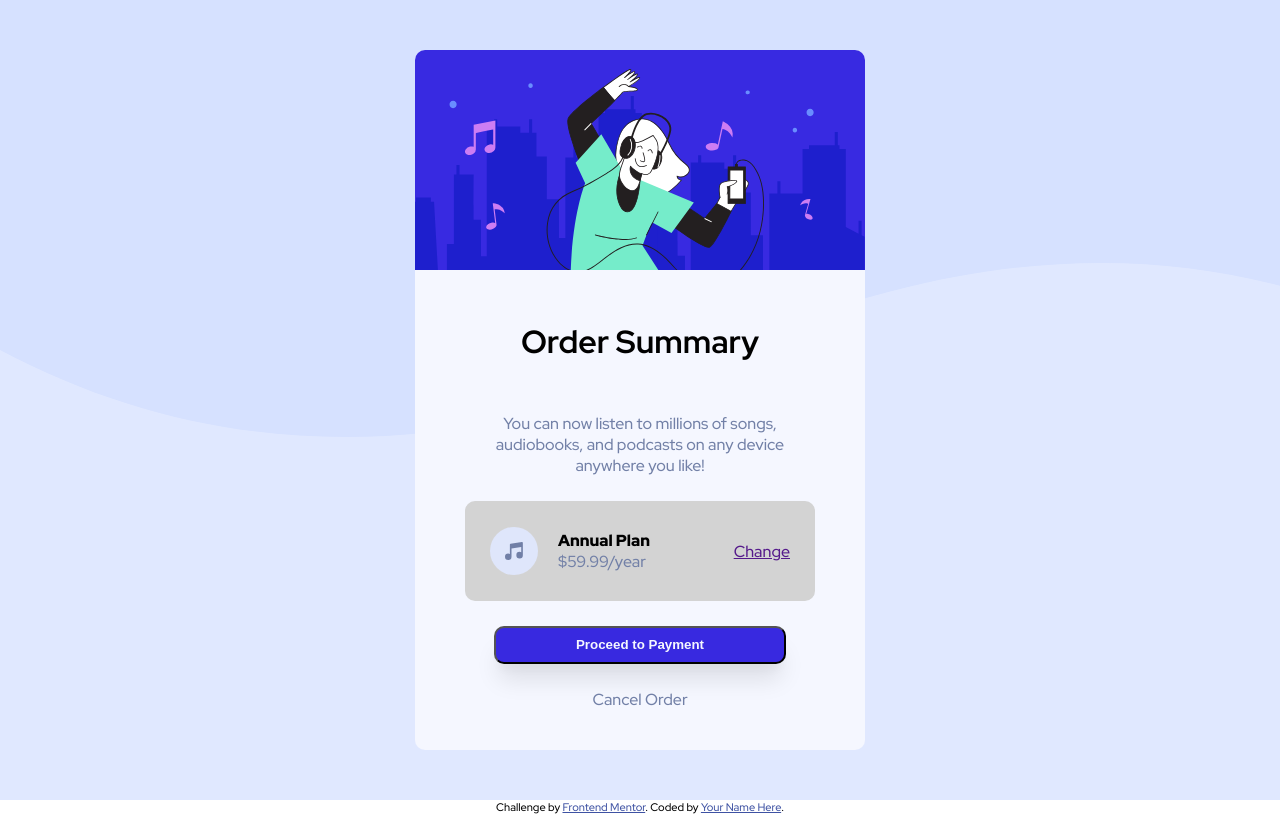
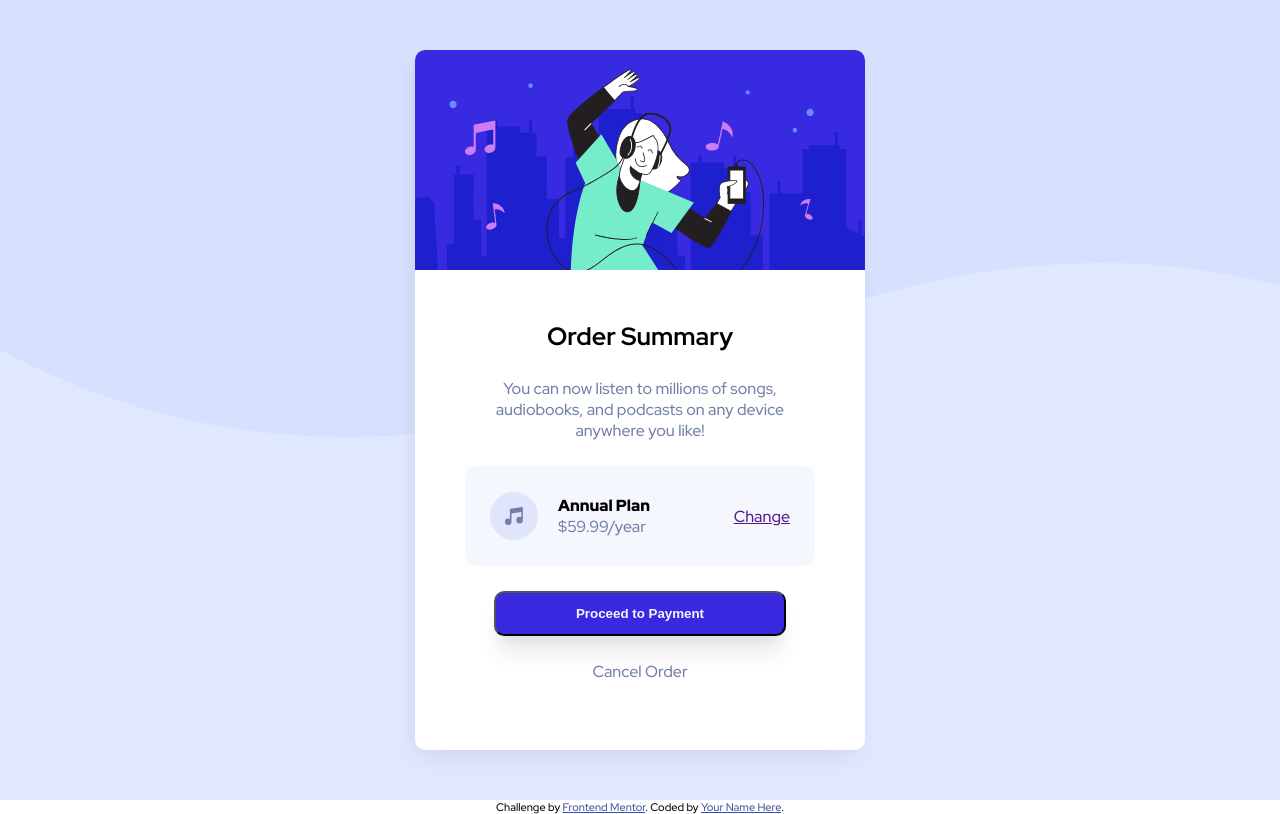
Before and after one commit to jhaynes322/order_summary_project, a plain HTML site: page index.html in a window 1280 px wide. Drawn offline with Linux system fonts and the light colour scheme.

Commit message:
A couple color tweaks and added .card box-shadow

```diff
--- a/style.css
+++ b/style.css
@@ -34,7 +34,8 @@ body {
     max-width: 28.125em;
     height: 43.75em;
     border-radius: 10px;
-    background-color: var(--very-pale-blue);
+    background-color: white;
+    box-shadow: rgba(0, 0, 0, 0.1) -4px 9px 25px -6px;
 }
 
 .hero {
@@ -44,7 +45,8 @@ body {
 }
 
 .card-h1 {
-    padding-bottom: 1.5625em;
+    padding-bottom: 25px;
+    font-size: 25px;
 }
 
 .card-p {
@@ -60,7 +62,7 @@ body {
     flex-direction: row;
     align-items: center;
     justify-content: space-between;
-    background-color: lightgray;
+    background-color: var(--very-pale-blue);
     border-radius: 10px;
     width: 21.875em;
     height: 6.25em;
@@ -94,7 +96,7 @@ button {
     color: var(--very-pale-blue);
     font-weight: 700;
     width: 21.875em;
-    height: 2.8125em;
+    height: 45px;
     background-color: var(--bright-blue);
     border-radius: 10px;
     margin-bottom: 1.875em;
```
